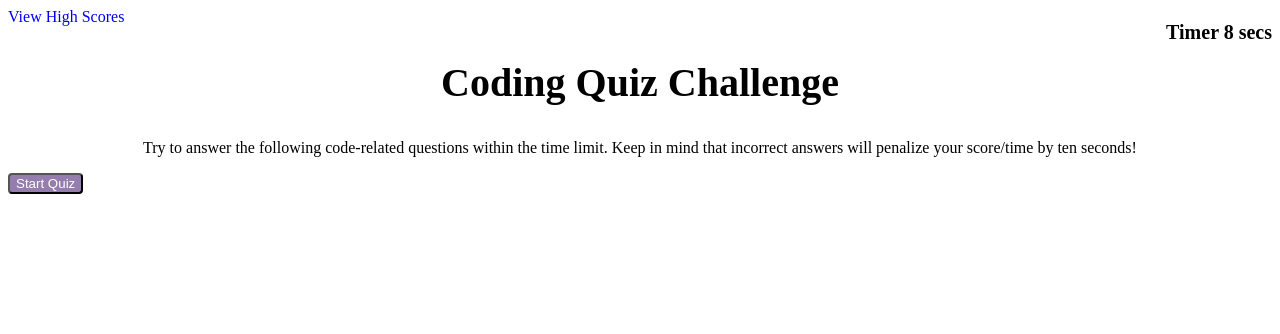
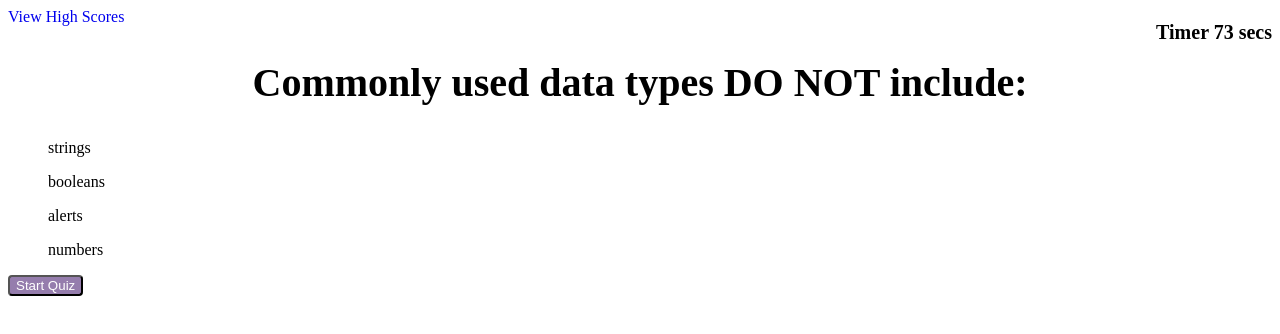
Before and after one commit to maythingo/code-quiz, a plain HTML site: page index.html in a window 1280 px wide. Both pictures are taken after a click on the button "Start Quiz". Drawn offline with Linux system fonts and the light colour scheme.

Commit message:
added questions loop

```diff
--- a/assets/script.js
+++ b/assets/script.js
@@ -46,17 +46,19 @@ Quiz:
 
 var timer = document.getElementById('time');
 var timerId;
+var currQuestion;
+var currTime;
 
 function startTimer() {
+    // Get the time from index.html
+    currTime = parseInt(timer.textContent);
     // setInterval that decrements by 1 until 0 is reached.
     timerId = setInterval(function() {
-        // Get the time from index.html
-        var currentTime = parseInt(timer.textContent);
         // Decrement the time.
-        currentTime = currentTime - 1;
-        timer.textContent = currentTime;
+        currTime = currTime - 1;
+        timer.textContent = currTime;
         // if decemented time is remaining, keep on calling itself.
-        if (currentTime === 0) {
+        if (currTime === 0) {
             console.log('it is done!!');
             clearInterval(timerId);
         }
@@ -64,11 +66,70 @@ function startTimer() {
     }, 1000);
 }
 
+// 1. go to questions array
+// 2. grab a question at index 0
+//title: "Commonly used data types DO NOT include:",
+///choices: ["strings", "booleans", "alerts", "numbers"],
+///answer: "alerts"
+// 3. convert that question into html.
+// title -> <h2>Commonly used data types DO NOT include:</h2>
+// choices -> <button id="choice1">strings></button>
+//<button id="choice2">booleans></button>
+// ....
 
+function displayQuestion(index) {
+    // Grab a question at specified index.
+    var question = questions[index];
+    // Convert the given question into HTML.
+    /*
+        title: "Commonly used data types DO NOT include:",
+        choices: ["strings", "booleans", "alerts", "numbers"],
+        answer: "alerts"
+    */
+    // Convert title into HTML.
+    var title = document.getElementById("quiz-question");
+    title.textContent = question.title;
+    var quizChoices = document.getElementById("quiz-choices");
+    // Empty the children of quizChoices
+    quizChoices.textContent = '';
+    // Convert choices to HTML.
+    // Loop over the choice
+    for (var i = 0; i < question.choices.length; i++) {
+        var choice = question.choices[i];
+        // Display that choice into the brwoser.
+        // Create a new element and define some attributes and src.
+        var choiceEL = document.createElement("ol");
+        choiceEL.textContent = choice;
+        // Insert that element into a div.
+        quizChoices.appendChild(choiceEL);
+        choiceEL.addEventListener("click", function(event) {
+            // Determine whether or not the button that's been clicked is right or wrong.
+            // Grab the "supposed" answer
+            var answer = question.answer;
+            // Grab the choice
+            var chosen = event.target.innerText;
+            // Compare whether answer is equal to choice.
+            var feedbackElem = document.getElementById("feedback");
+            if (answer === chosen) {
+                // When it is correct
+                feedbackElem.textContent = "You got the correct choice!";
+                currQuestion = currQuestion + 1;
+                displayQuestion(currQuestion);
+            } else {
+                // When it is incorrect
+                feedbackElem.textContent = "You are incorrect!";
+                // Penalize 10 seconds
+                currTime = currTime - 10;
+            }
+        });
+    }
 
+}
 
 var startButton = document.getElementById('start');
 
 startButton.addEventListener("click",function() {
-   startTimer();
+    currQuestion = 0;
+    startTimer();
+    displayQuestion(currQuestion);
 });
--- a/index.html
+++ b/index.html
@@ -15,19 +15,21 @@
         <!--Timer---JS-->
     <h1 class="timer">
         Timer
-        <span id="time">10</span>
+        <span id="time">75</span>
         <span> secs</span>
     </h1>
 
     <!--questions-->
-        <p id="quiz"></p>
-
-    <h2>Coding Quiz Challenge</h2>
-        <p>Try to answer the following code-related questions within the time limit.
-            Keep in mind that incorrect answers will penalize your score/time by ten
-            seconds!
-        </p>
-
+    <div class="content">
+        <h2 id="quiz-question">Coding Quiz Challenge</h2>
+        <div id="quiz-choices">
+            <p>Try to answer the following code-related questions within the time limit.
+                Keep in mind that incorrect answers will penalize your score/time by ten
+                seconds!
+            </p>
+        </div>
+        <p id="feedback"></p>
+    </div>
         <button class="btn-start" id="start">Start Quiz</button>
 
 
```
